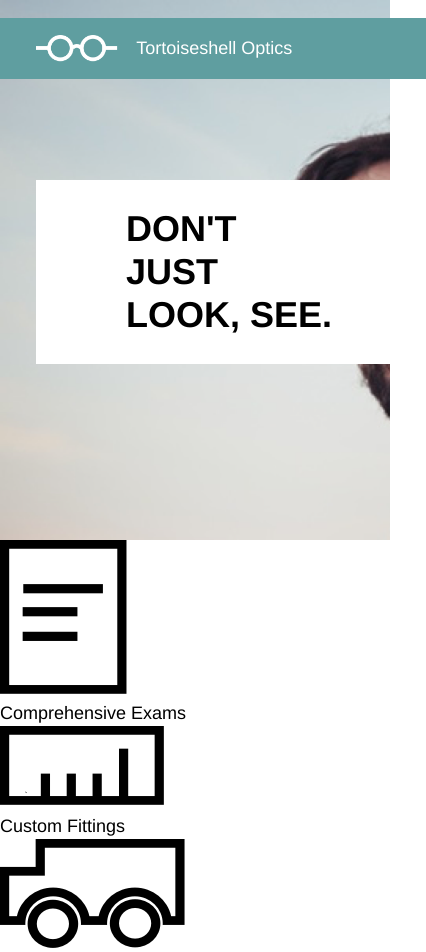
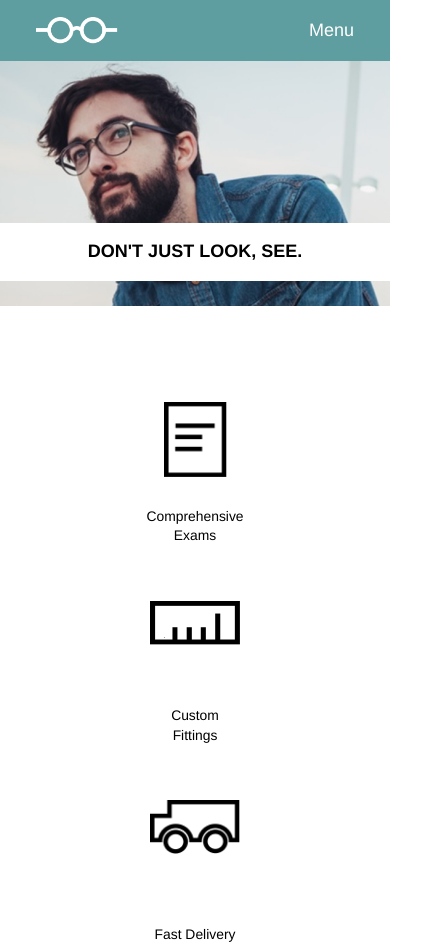
Before and after one commit to Mansjane/TortoiseshellOptics, a plain HTML site: page index.html in a window 390 px wide. Shown: the top 952 px of the page, 426 px wide, since content can reach past the window. Drawn offline with Linux system fonts and the light colour scheme.

Commit message:
Complete styling and project.

```diff
--- a/index.html
+++ b/index.html
@@ -7,11 +7,13 @@
         <link type="text/css" rel="stylesheet" href="./resources/css/style.css">
     </head>
     <body>
-        <div class="site_container">
         <header>
+            <nav class="site_container">
+                <div class="logo">
                     <img src="./resources/images/logo-white.png" alt="glasses logo in white">
                     <span class="header_text">Tortoiseshell Optics</span>
-                <nav>
+                </div>
+                <div class="">
                     <ul>
                         <li>Services</li>
                         <li>Products</li>
@@ -21,17 +23,14 @@
                     <ul class="responsive_nav">
                         <li>Menu</li>
                     </ul>
+                </div>
             </nav>
-            </header>
-        </div>
-        <!-- banner section -->
-        <div class="banner">
             <div class="site_container">
                 <div class="tagline">
-                    <span>DON'T JUST LOOK, SEE.</span>
+                    <h1>DON'T JUST LOOK, SEE.</h1>
                 </div>
             </div>
-        </div>
+        </header>
         <!-- icon section -->
         <div class="site_container">
             <div class="features_section">
@@ -67,10 +66,11 @@
                 </div>
             </div>
         </div>
+        <div class="site_container">
             <footer>
-            <div class="site_container">
+                <img src="./resources/images/logo-black.png" alt="glasses logo in black">
                 <span class="footer_text">&copy; Tortoiseshell Optics</span>
+            </footer>
         </div>
-        </footer>
     </body>
 </html>
--- a/resources/css/style.css
+++ b/resources/css/style.css
@@ -6,34 +6,42 @@ body {
     line-height: 1.4;
     font-family: Helvetica;
 }
+header {
+    background-image: url("../images/glasses-bg.png");
+    background-size: cover;
+    height: 30rem;
+    padding-top: 1rem;
+}
 
 .site_container {
     max-width: 960px;
     margin: 0 auto;
 }
 
-/*header section*/
-
-header {
-    background-color: cadetblue;
-    margin-top: 1rem;
-    position: fixed;
-    z-index: 1;
-    color: white;
+nav {
     display: flex;
     align-items: center;
-    width: 960px;
+    justify-content: space-between;
+    background-color: cadetblue;
+    color: white;
 }
 
-header img {
+.logo {
+    display: flex;
+    align-items: center;
+}
+
+.logo img {
     height: 1.5rem;
-    padding-left: 2rem;
-    padding-right: 1rem;
+    margin-left: 2rem;
+    margin-right: 1rem;
 }
 
 nav ul {
     display: flex;
+    align-items: center;
 }
+
 nav ul li {
     padding: 1rem 2rem;
 }
@@ -42,29 +50,181 @@ nav ul li {
     display: none;
 }
 
-.header_text {
-    flex-grow: 1;
-}
-
-.banner {
-    background-image: url("../images/glasses-bg.png");
-    height: 30rem;
-    background-size: cover;
-}
-
 .tagline {
-    font-weight: bold;
-    font-size: 2rem;
-    line-height: 1.2;
-    background-color: white;
-    padding: 1.5rem 5rem;
     display: flex;
     justify-content: flex-end;
     position: relative;
-    top: 10rem;
-    right: -2rem;
+    top: 12rem;
+    margin-right: -2rem;
 }
 
-.tagline span {
-    display: inline-block;
+.tagline h1 {
+    background-color: white;
+    font-size: 2rem;
+    line-height: 1.2;
+    padding: 1.5rem 5rem;
+    font-weight: bold;
 }
+
+@media only screen and (max-width: 1024px) {
+    header {
+        height: 22rem;
+        padding-top: 0;
+    }
+    .site_container {
+        max-width: 100%;
+    }
+
+    .tagline {
+        top: 6rem;
+        margin-right: 2rem;
+    }
+
+    .tagline h1 {
+        font-size: 1.33rem;
+        padding: 0.75rem 4rem;
+    }
+}
+
+@media only screen and (max-width: 480px) {
+    header {
+        height: 17rem;
+        background-position: 20%;
+    }
+
+    .logo span, nav ul {
+        display: none;
+    }
+
+    .responsive_nav {
+        display: block;
+    }
+
+    .tagline {
+        top: 9rem;
+        width: 100%;
+        padding: 0;
+        display: block;
+        text-align: center;
+    }
+
+    .tagline h1 {
+        padding: 1rem 0;
+        font-size: 1rem;
+    }
+
+}
+
+.features_section {
+    margin: 3rem 0;
+    display: flex;
+    justify-content: center;
+}
+
+.features {
+    height: 8rem;
+    width: 5rem;
+    display: flex;
+    flex-direction: column;
+    align-items: center;
+    justify-content: space-between;
+    margin: 0 3rem;
+    text-align: center;
+}
+
+.exams .features_image img {
+    width: 3.5rem;
+}
+
+.features span {
+    display: block;
+}
+
+.features_image img {
+    width: 5rem;
+    margin-bottom: 1rem;
+}
+
+@media only screen and (max-width: 480px) {
+    .features_section {
+        flex-direction: column;
+        align-items: center;
+        height: auto;
+        margin: 3.77rem auto;
+        font-size: 0.77rem;
+    }
+
+    .features {
+        margin: 1.54rem auto;
+    }
+}
+
+.site_info {
+    display: flex;
+    text-align: left;
+    margin-bottom: 5rem;
+    margin-left: 10%;
+}
+
+.info {
+    margin-right: 5%;
+    width: 35%
+}
+
+.info span {
+    background-color: cadetblue;
+    color: white;
+    font-weight: bold;
+    max-width: 10rem;
+    padding: 0.5rem 1.25rem;
+    display: block;
+}
+
+.info p {
+    margin-top: 1rem;
+}
+
+@media only screen and (max-width: 480px) {
+    .site_info {
+        font-size: 0.77rem;
+        flex-direction: column;
+        width: 100%;
+        margin: 0;
+    }
+
+    .info {
+        margin-bottom: 4rem;
+        width: auto;
+        margin-right: 0;
+    }
+
+    .info span {
+        max-width: 100%;
+        text-align: center;
+    }
+}
+
+footer {
+    background-color: azure;
+    display: flex;
+    align-items: center;
+}
+
+footer img {
+    height: 1.5rem;
+    padding: 4rem 1rem 4rem 4rem;
+}
+
+@media only screen and (max-width: 480px) {
+    footer span {
+        display: none;
+    }
+
+    footer {
+        justify-content: center;
+    }
+
+    footer img {
+        padding: 4rem 0;
+    }
+}
```
Lines whose indentation alone changed are shown as unchanged.
